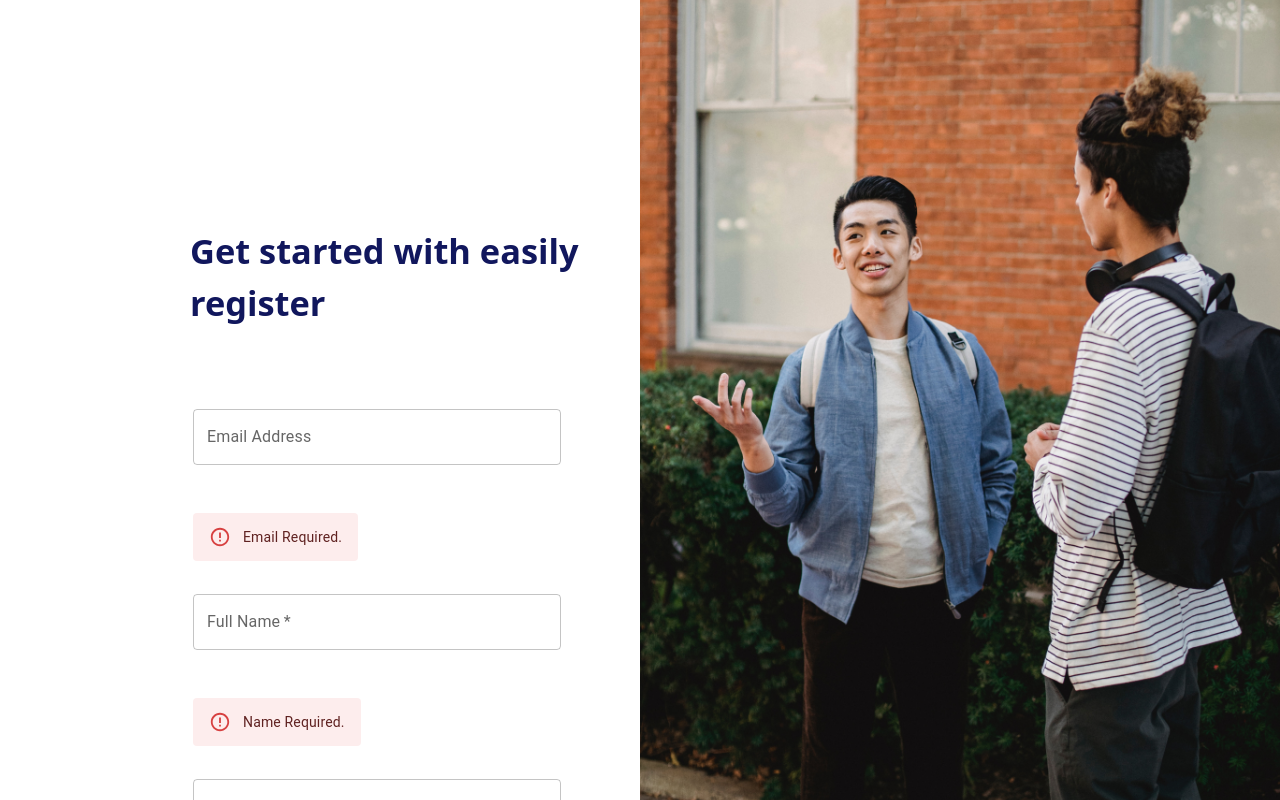
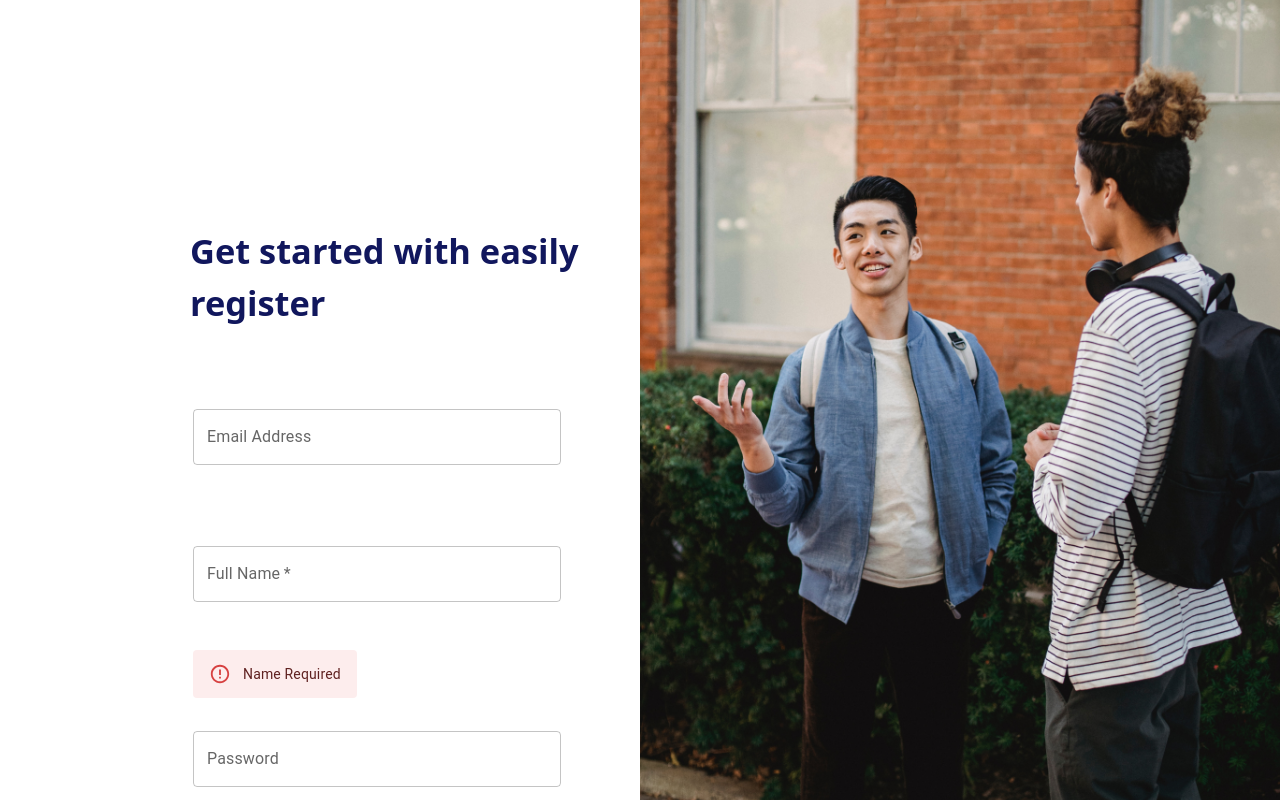
Before and after one commit to mahmudashif/Chatting-Application, a React (Vite) app: page / in a window 1280 px wide. Shown: the top 800 px of the page. Built offline with nearby package versions, Linux system fonts and the light colour scheme.

Commit message:
Email address part is complete and it's working

```diff
--- a/src/Pages/Registration.jsx
+++ b/src/Pages/Registration.jsx
@@ -3,29 +3,33 @@ import Grid from "@mui/material/Grid";
 import Images from "../Images";
 import registrationImg from "../assets/registrationImage.png";
 import TextField from "@mui/material/TextField";
-import Button from '@mui/material/Button';
-import Alert from '@mui/material/Alert';
+import Button from "@mui/material/Button";
+import Alert from "@mui/material/Alert";
 
 const Registration = () => {
-
-  let [registerData,setRegisterData] = useState({
+  let [registerData, setRegisterData] = useState({
     email: "",
     name: "",
-    password: ""
+    password: "",
   });
 
-  let handleChange = (e)=>{
-    setRegisterData({...registerData,[e.target.name]:e.target.value})
-    console.log(registerData);
-  }
-
-  let handleSubmit = ()=>{
-    if (!setRegisterData.email) {
-
-    }
-  }
+  let [registerError, setRegisterError] = useState({
+    email: "",
+    name: "",
+    password: "",
+  });
 
 
+  let handleChange = (e) => {
+    setRegisterData({ ...registerData, [e.target.name]: e.target.value, });
+    setRegisterError({...registerError, email: ""})
+  };
+
+  let handleSubmit = () => {
+    if (!registerData.email) {
+      setRegisterError({ ...registerError, email: "Email Required" });
+    }
+  };
 
   return (
     <Grid container>
@@ -41,7 +45,9 @@ const Registration = () => {
             variant="outlined"
             onChange={handleChange}
             />
-        <Alert severity="error">Email Required.</Alert>
+            {registerError.email &&
+              <Alert severity="error">{registerError.email}</Alert>
+            }
         </div>
         <div className="pt-[33px] pl-[193px]">
           <TextField
@@ -52,7 +58,7 @@ const Registration = () => {
             defaultValue=""
             onChange={handleChange}
           />
-          <Alert severity="error">Name Required.</Alert>
+          <Alert severity="error">Name Required</Alert>
         </div>
         <div className="pt-[33px] pl-[193px]">
           <TextField
@@ -71,7 +77,10 @@ const Registration = () => {
           </Button>
         </div>
         <div className="font-bold text-[13.34px] pt-8 pl-[193px]">
-            <p>Already  have an account ? <span className="text-[#EA6C00]">Sign In</span></p>
+          <p>
+            Already have an account ?{" "}
+            <span className="text-[#EA6C00]">Sign In</span>
+          </p>
         </div>
       </Grid>
       <Grid h1 xs={6}>
```
Lines whose indentation alone changed are shown as unchanged.
